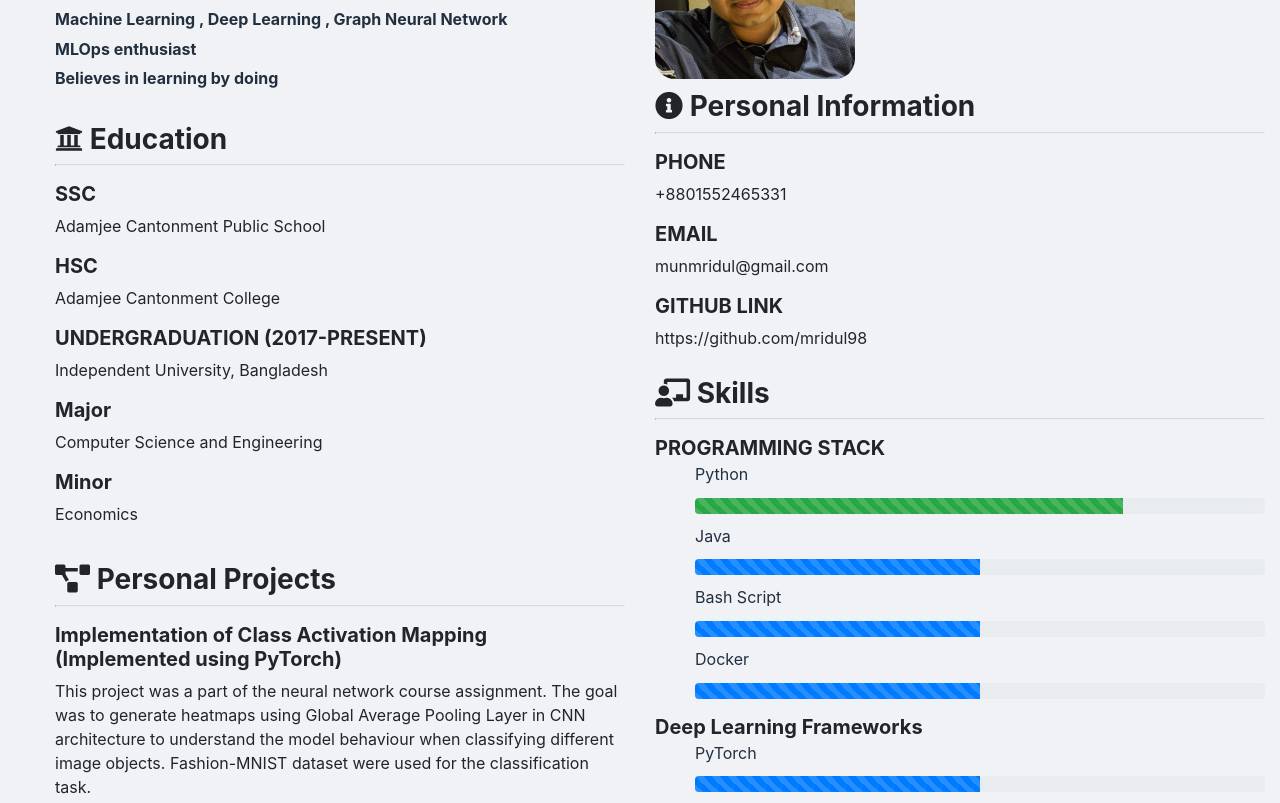
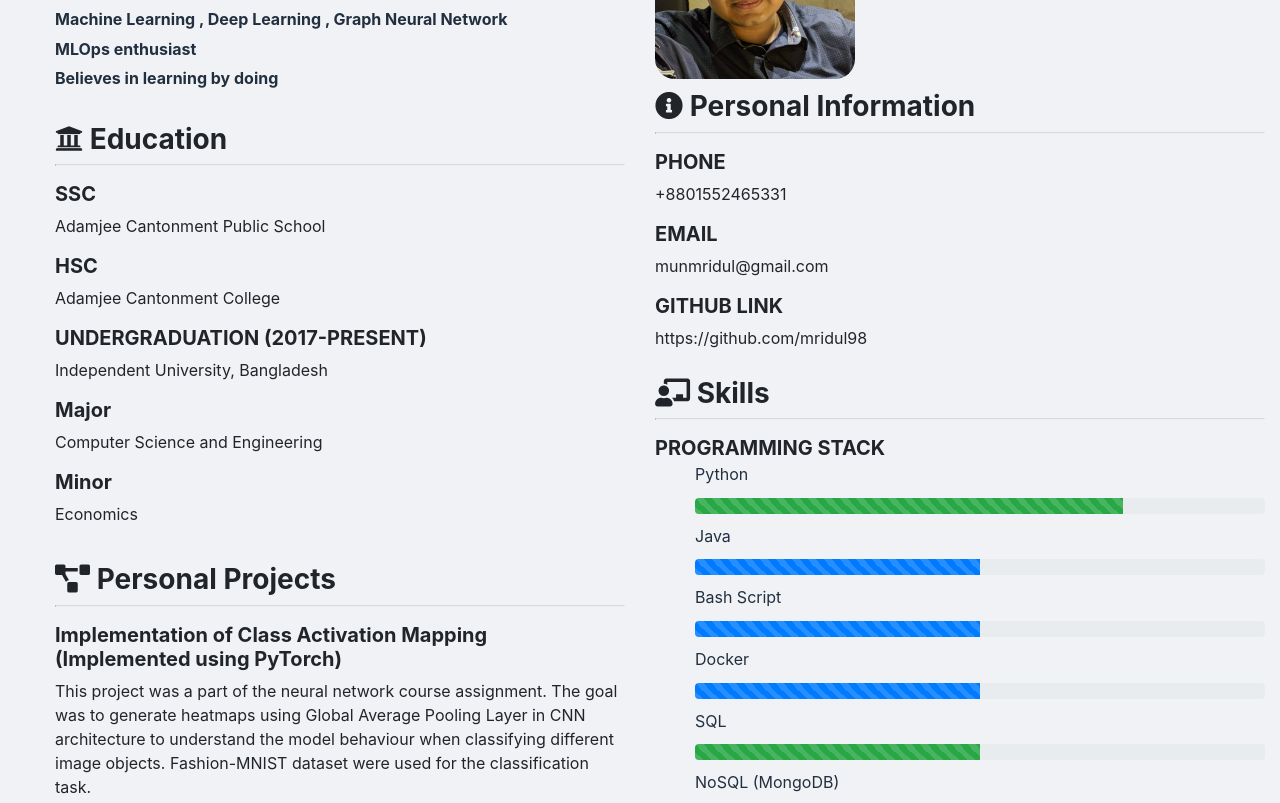
Before and after one commit to Mridul98/Mridul98.github.io, a plain HTML site: page index.html in a window 1280 px wide. Shown: the part 121-924 px from the top of the page. Drawn offline with nearby package versions, Linux system fonts and the light colour scheme.

Commit message:
added some skills

```diff
--- a/index.html
+++ b/index.html
@@ -141,6 +141,16 @@
                                 <div class="progress-bar w-50 progress-bar-striped" role="progressbar" aria-valuenow="50" aria-valuemin="0" aria-valuemax="100"></div>
                             </div>
                         </ol>
+                        <ol> <p>SQL</p>
+                            <div class="progress">
+                                <div class="progress-bar w-50 progress-bar-striped bg-success" role="progressbar" aria-valuenow="75" aria-valuemin="0" aria-valuemax="100"></div>
+                            </div>
+                        </ol>
+                        <ol> <p>NoSQL (MongoDB)</p>
+                            <div class="progress">
+                                <div class="progress-bar w-50 progress-bar-striped bg-success" role="progressbar" aria-valuenow="75" aria-valuemin="0" aria-valuemax="100"></div>
+                            </div>
+                        </ol>
 
                     </p>
                     <p><h5 class="bold">Deep Learning Frameworks</h5>
```
